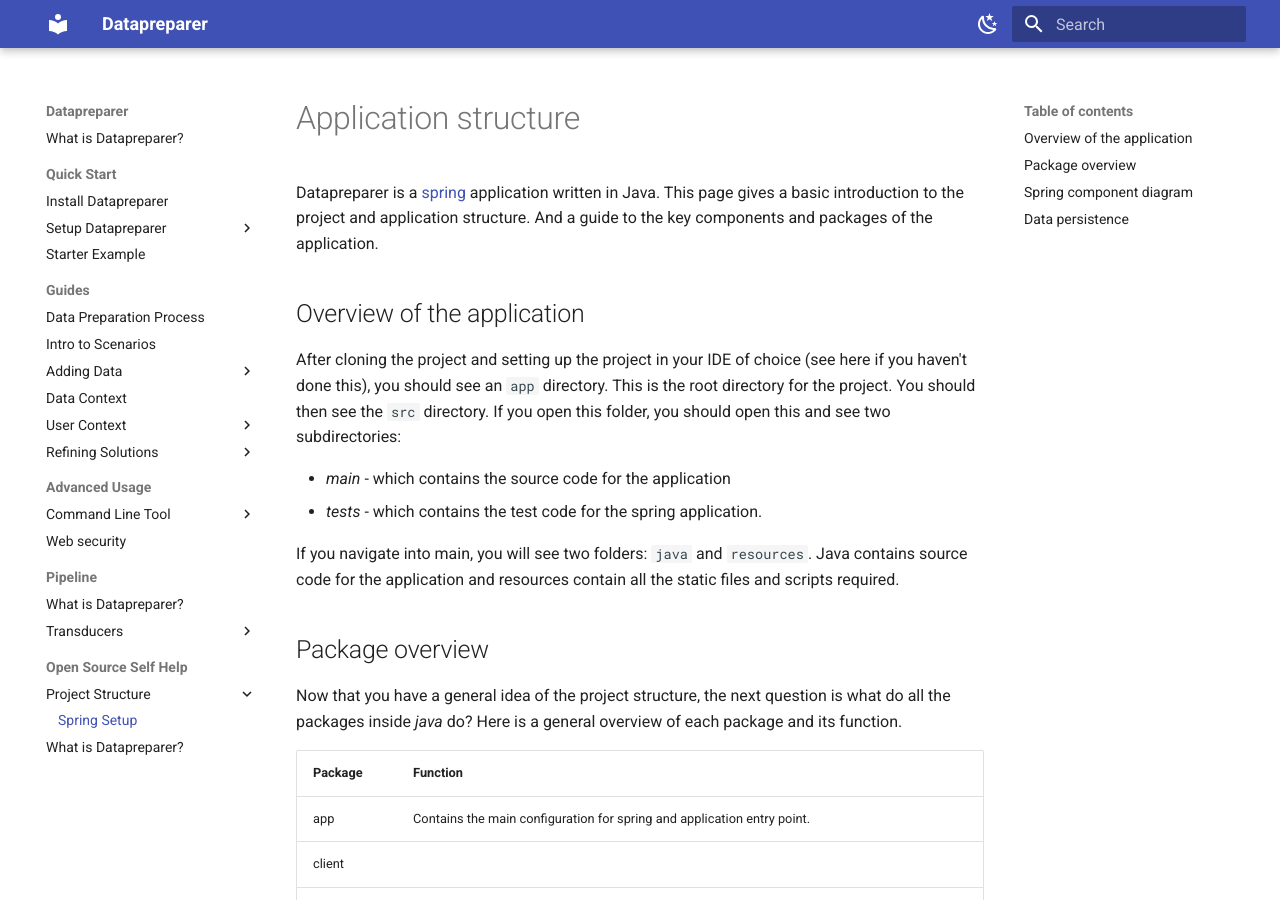
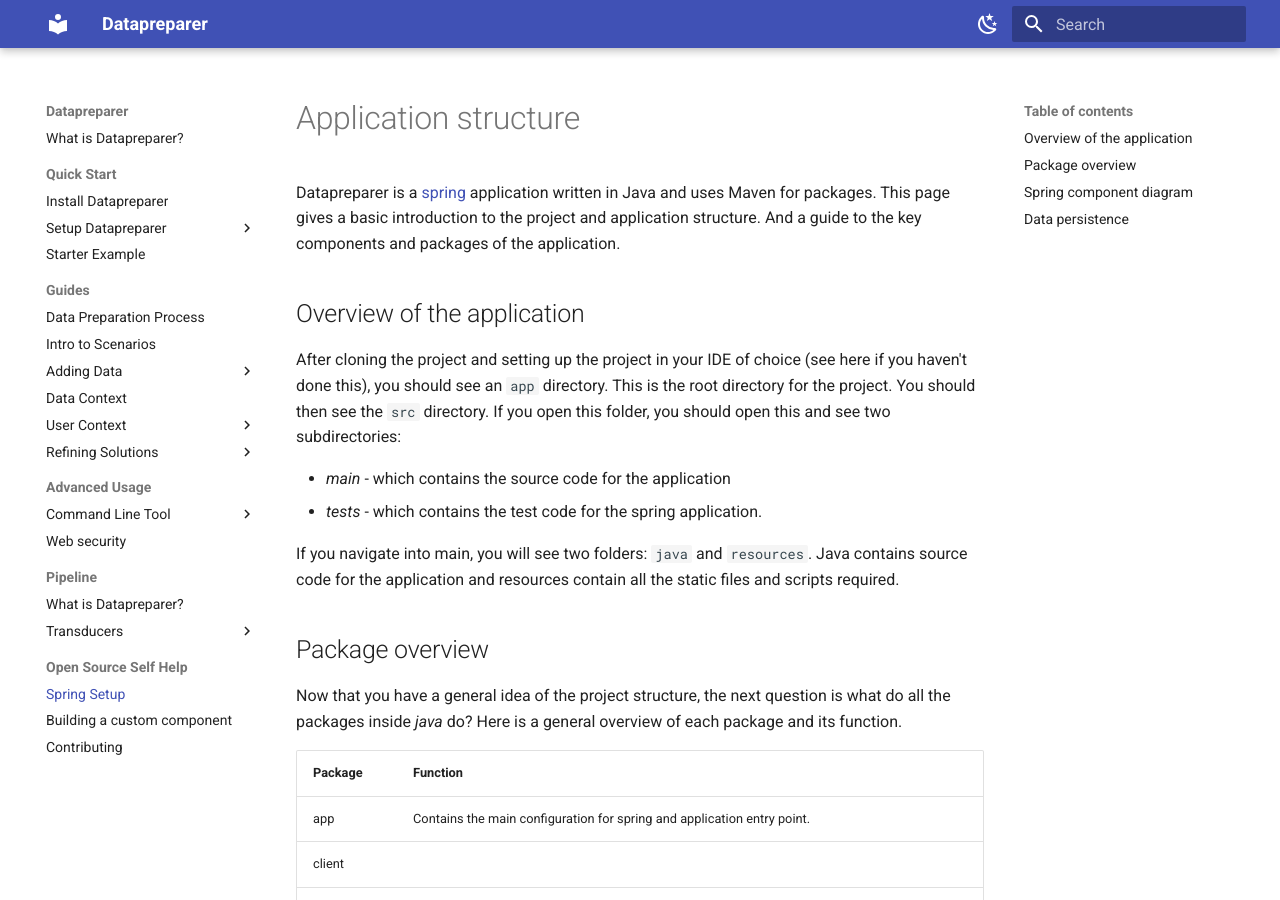
Before and after one commit to AspieCoder1/mk-docs-material-test, an MkDocs documentation site: the page built from docs/open-source/spring-setup.md, in a window 1280 px wide and 900 px high. Built offline with MkDocs 1.6.1 and Material for MkDocs 9.7.7, drawn with Linux system fonts in a browser that asks for light colours.

Commit message:
Routed open source help documentation

```diff
--- a/docs/spring-setup.md
+++ b/docs/open-source/spring-setup.md
@@ -1,6 +1,6 @@
 # Application structure
 
-Datapreparer is a [spring](https://spring.io) application written in Java. This page gives a basic introduction to the project and
+Datapreparer is a [spring](https://spring.io) application written in Java and uses Maven for packages. This page gives a basic introduction to the project and
 application structure. And a guide to the key components and packages of the application.
 
 ## Overview of the application
--- a/mkdocs.yml
+++ b/mkdocs.yml
@@ -61,9 +61,9 @@
           - Map: 'pipeline/map.md'
           - Select: 'pipeline/select.md'
   - Open Source Self Help:
-      - Project Structure:
-          - Spring Setup: 'spring-setup.md'
-      - Contributing: 'index.md'
+      - Spring Setup: 'open-source/spring-setup.md'
+      - Building a custom component: 'open-source/custom-component.md'
+      - Contributing: 'open-source/contributing.md'
 plugins:
   - search
 markdown_extensions:
```
Also changed, not shown: docs/open-source/contributing.md (added, +44 -0 lines), docs/open-source/custom-component.md (added, +1 -0 lines), docs/open-source/build-instructions.md (deleted).
